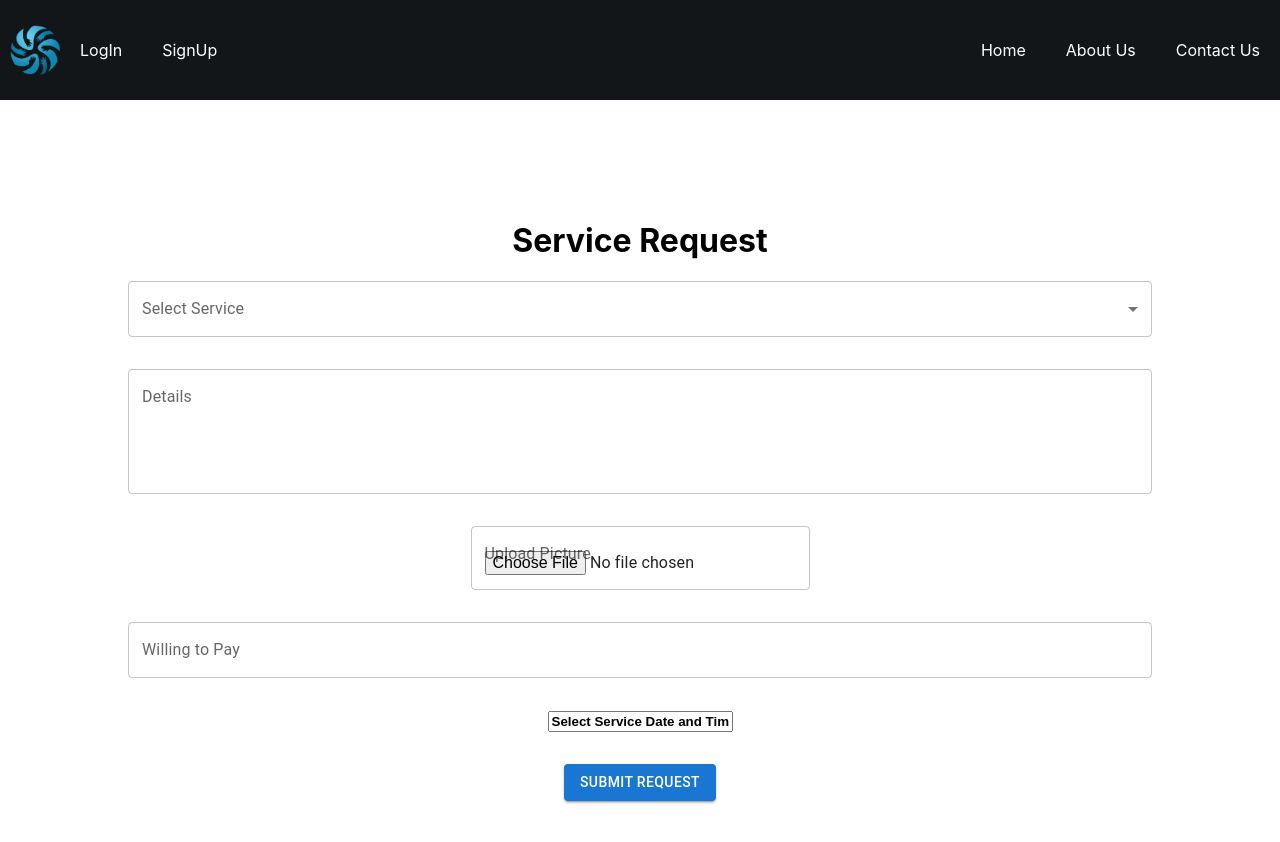
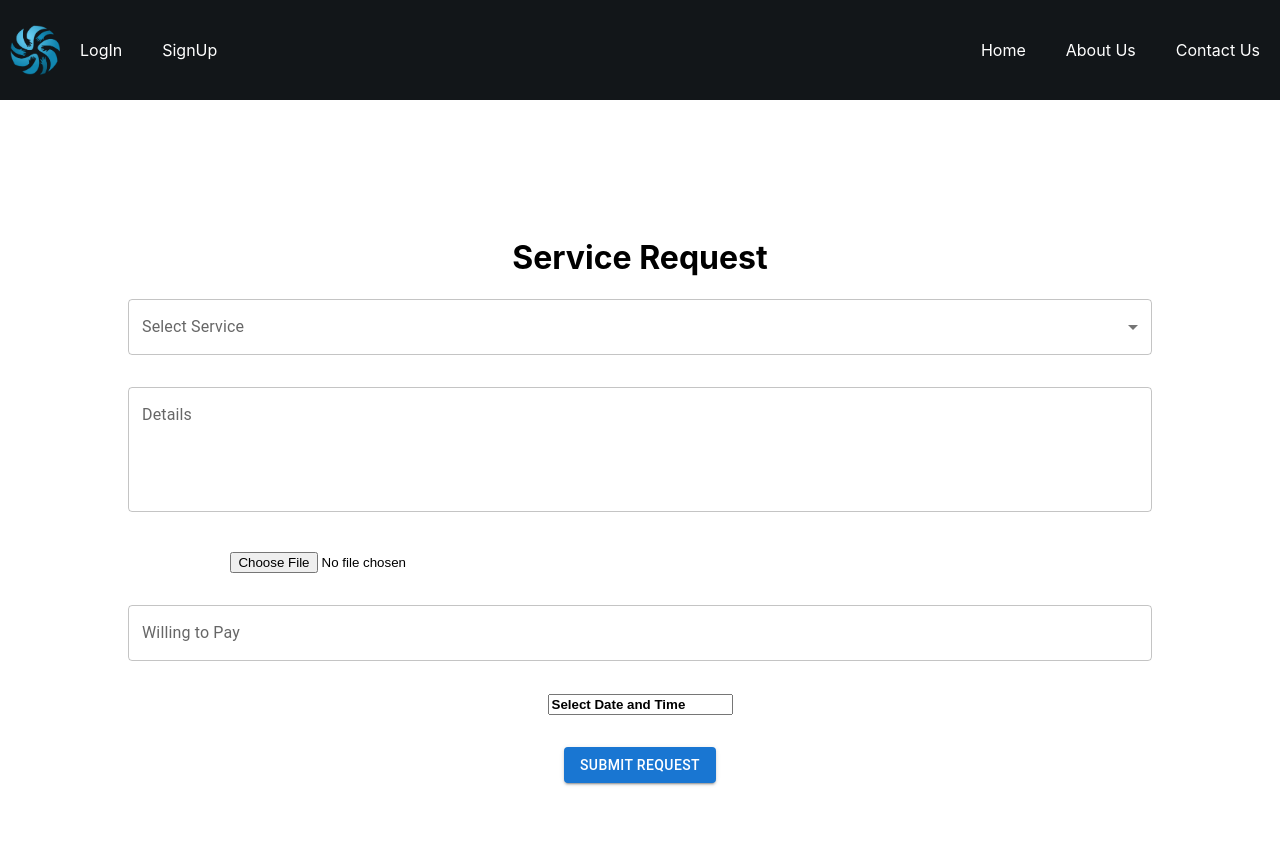
Before and after one commit to Pollito600/campus-assist, a React (Create React App) app in the folder campus-assist/: page /requestservice in a window 1280 px wide. Shown: the top 842 px of the page. Built offline with nearby package versions, Linux system fonts and the light colour scheme.

Commit message:
Minor fixes in Request page

```diff
--- a/campus-assist/package.json
+++ b/campus-assist/package.json
@@ -9,6 +9,7 @@
     "@testing-library/jest-dom": "^5.17.0",
     "@testing-library/react": "^13.4.0",
     "@testing-library/user-event": "^13.5.0",
+    "date-fns": "^3.6.0",
     "react": "^18.2.0",
     "react-datepicker": "^6.3.0",
     "react-dom": "^18.2.0",
--- a/campus-assist/src/pages/Request.js
+++ b/campus-assist/src/pages/Request.js
@@ -1,8 +1,9 @@
 // Request.js
 import React, { useState } from "react";
-import { TextField, Button, Select, MenuItem, InputLabel, FormControl, } from "@mui/material";
+import { TextField, Button, Select, MenuItem, InputLabel, FormControl } from "@mui/material"; // Import TextField component
 import DatePicker from "react-datepicker";
 import "react-datepicker/dist/react-datepicker.css";
+import { format } from 'date-fns'; // Import format function from date-fns
 import "../styles/Request.css";
 import { app } from "../FirebaseConfig";
 import { getDatabase, ref, set, push } from "firebase/database";
@@ -18,9 +19,12 @@ const Request = () => {
   const [selectedDate, setSelectedDate] = useState(null);
   const [selectedImage, setSelectedImage] = useState(null); // State for selected image
 
-  const handleDateChange = (date) => { setSelectedDate(date);
+  const handleDateChange = (date) => {
+    setSelectedDate(date);
   };
-  const handleImageChange = (event) => { setSelectedImage(event.target.files[0]);
+
+  const handleImageChange = (event) => {
+    setSelectedImage(event.target.files[0]);
   };
 
   const handleSubmit = async (event) => {
@@ -32,7 +36,7 @@ const Request = () => {
     const newPost = push(ref(db, "Requests/Posts"));
 
     try {
-      const dateToRecord = selectedDate.toISOString();// convert to ISO string
+      const dateToRecord = format(selectedDate, "MM/dd/yy hh:mm a"); // Format date and time
 
       let data = {
         Service: selectedService,
@@ -52,7 +56,6 @@ const Request = () => {
       await set(newPost, data);
 
       alert("Data saved successfully");
-      //addPost(newPost);
 
       // Clear form fields
       setSelectedService("");
@@ -61,7 +64,7 @@ const Request = () => {
       setSelectedDate(null);
       setSelectedImage(null);
     } catch (error) {
-      alert("Error: ", error.message);
+      alert("Error: " + error.message);
     }
   };
 
@@ -77,10 +80,10 @@ const Request = () => {
           label="Select Service"
           onChange={(e) => setSelectedService(e.target.value)}
         > {/*Drop down menu */}
-          <MenuItem value="moving">Moving</MenuItem>
-          <MenuItem value="basic-reparation">Basic Reparation</MenuItem>
-          <MenuItem value="technical-support">Technical Support</MenuItem>
-          <MenuItem value="assembly-furniture">Assembly Furniture</MenuItem>
+          <MenuItem value="Moving">Moving</MenuItem>
+          <MenuItem value="Basic Reparation">Basic Reparation</MenuItem>
+          <MenuItem value="Technical Support">Technical Support</MenuItem>
+          <MenuItem value="Assembly Furniture">Assembly Furniture</MenuItem>
         </Select>
       </FormControl>
       <p>   </p> {/*Box to write down request details */}
@@ -94,10 +97,10 @@ const Request = () => {
       />
       <p>   </p>
 
-        <TextField
+      <input
         type="file"
-          label="Upload Picture"
         onChange={handleImageChange}
+        accept="image/*"
       />
 
       <p>   </p>
@@ -112,11 +115,11 @@ const Request = () => {
         selected={selectedDate}
         onChange={handleDateChange}
         showTimeSelect
-        timeFormat="HH:mm"
+        timeFormat="hh:mm aa" // Format time with AM/PM
         timeIntervals={15}
         timeCaption="Time"
-        dateFormat="MMMM d, yyyy h:mm aa"
-        placeholderText="Select Service Date and Time"
+        dateFormat="MMMM d, yyyy h:mm aa" // Display selected date and time with AM/PM
+        placeholderText="Select Date and Time"
       />
       <p>   </p>
       <Button variant="contained" onClick={handleSubmit}>
@@ -127,9 +130,4 @@ const Request = () => {
   );
 };
 
-// Define prop types for addPost function
-//Request.propTypes = {
-  //addPost: PropTypes.func.isRequired,
-//};
-
 export default Request;
```
Also changed, not shown: 1 other file (tests, documents, lock files or other folders). Lines whose indentation alone changed are shown as unchanged.
